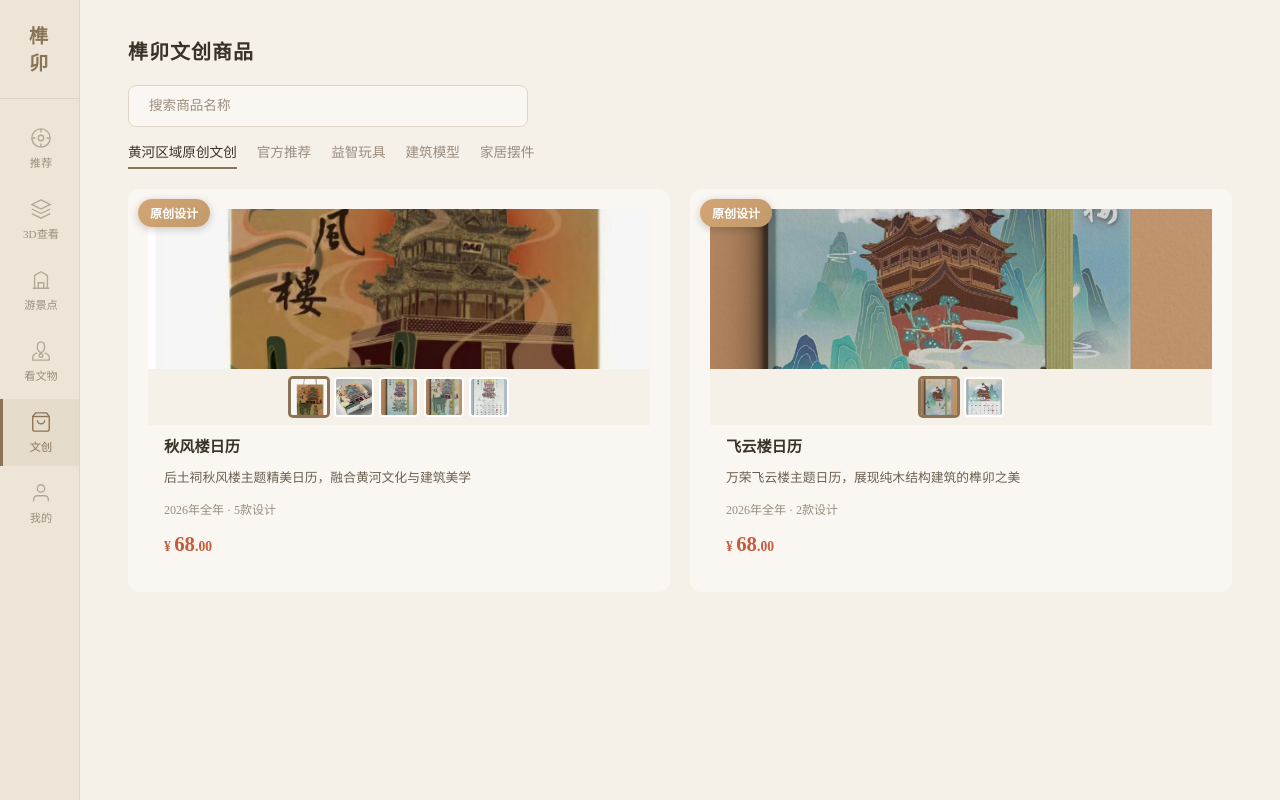
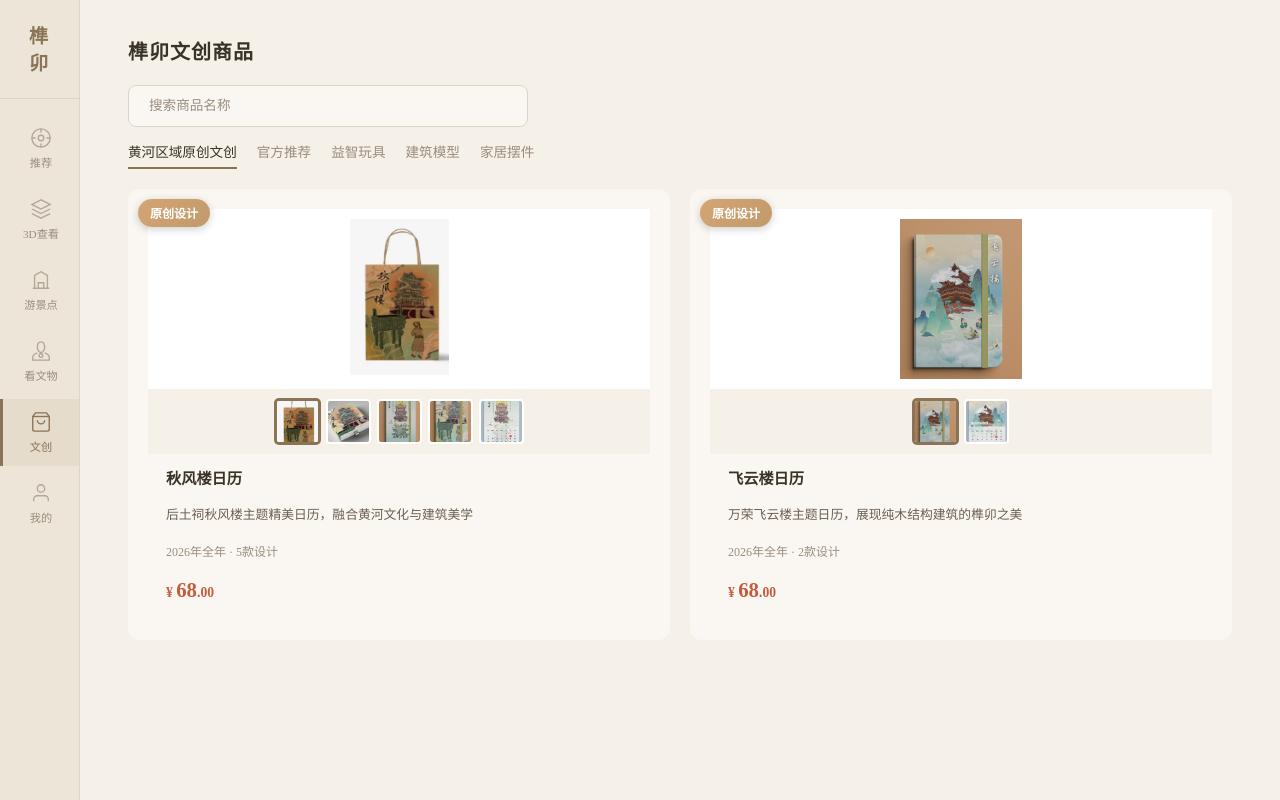
Before and after one commit to woshikatrinasunny-cmyk/sunmao-website, a Flask app: page /shop in a window 1280 px wide. Run offline with Flask 3, Linux system fonts and the light colour scheme.

Commit message:
优化商品展示：增加图片空白区域，移除占位符商品

```diff
--- a/templates/shop.html
+++ b/templates/shop.html
@@ -149,35 +149,6 @@
                 <p class="product-price">¥ <span>58</span>.00起</p>
             </div>
         </a>
-
-        <a href="#product5" class="product-item" data-category="official model" onclick="showProductDetail(event, 'product5')">
-            <div class="product-img">
-                <img src="{{ url_for('static', filename='images/placeholder.svg') }}"
-                     alt="应县木塔精密模型">
-                <div class="placeholder-text">应县木塔模型</div>
-            </div>
-            <div class="product-info">
-                <h3>应县木塔精密模型</h3>
-                <p class="product-desc">1:100比例复刻辽代应县木塔，1200+零件，纯榫卯结构</p>
-                <p class="product-sales">月销量 150+ · 好评率 100%</p>
-                <p class="product-price">¥ <span>688</span>.00起</p>
-            </div>
-        </a>
-
-        <a href="#product6" class="product-item" data-category="official model" onclick="showProductDetail(event, 'product6')">
-            <div class="product-img">
-                <img src="{{ url_for('static', filename='images/placeholder.svg') }}"
-                     alt="飞云楼榫卯模型">
-                <div class="placeholder-text">飞云楼模型</div>
-            </div>
-            <div class="product-info">
-                <h3>飞云楼榫卯模型</h3>
-                <p class="product-desc">1:60比例还原万荣飞云楼，三层四檐，斗拱结构精美</p>
-                <p class="product-sales">月销量 180+ · 好评率 98%</p>
-                <p class="product-price">¥ <span>398</span>.00起</p>
-            </div>
-        </a>
-
 
         <!-- 鲁班斗拱凳 -->
         <div class="product-item" data-category="official decor" onclick="showProductDetail(event, 'luban-dougong')">
@@ -394,18 +365,19 @@ document.addEventListener('DOMContentLoaded', function() {
 
 .gallery-main {
     width: 100%;
-    height: 160px;
+    height: 180px;
     overflow: hidden;
     background: white;
     display: flex;
     align-items: center;
     justify-content: center;
+    padding: 10px;
 }
 
 .gallery-main img {
     width: 100%;
     height: 100%;
-    object-fit: cover;
+    object-fit: contain;
     transition: transform 0.3s;
 }
 
@@ -415,16 +387,16 @@ document.addEventListener('DOMContentLoaded', function() {
 
 .gallery-thumbs {
     display: flex;
-    gap: 5px;
+    gap: 6px;
     justify-content: center;
-    padding: 8px 10px;
+    padding: 10px;
     background: var(--bg-cream);
     flex-wrap: wrap;
 }
 
 .thumb {
-    width: 40px;
-    height: 40px;
+    width: 45px;
+    height: 45px;
     border-radius: 4px;
     cursor: pointer;
     border: 2px solid transparent;
@@ -445,21 +417,21 @@ document.addEventListener('DOMContentLoaded', function() {
 
 /* 商品信息区域优化 */
 .product-info {
-    padding: 12px 16px 16px;
+    padding: 14px 18px 18px;
 }
 
 .product-info h3 {
     font-size: 0.95rem;
     font-weight: 600;
-    margin-bottom: 6px;
-    line-height: 1.3;
+    margin-bottom: 8px;
+    line-height: 1.4;
 }
 
 .product-desc {
     font-size: 0.8rem;
     color: var(--text-mid);
-    line-height: 1.5;
-    margin: 6px 0;
+    line-height: 1.6;
+    margin: 8px 0;
     display: -webkit-box;
     -webkit-line-clamp: 2;
     -webkit-box-orient: vertical;
@@ -469,14 +441,14 @@ document.addEventListener('DOMContentLoaded', function() {
 .product-sales {
     font-size: 0.75rem;
     color: var(--text-light);
-    margin: 6px 0;
+    margin: 8px 0;
 }
 
 .product-price {
     font-size: 0.85rem;
     color: var(--price-red);
     font-weight: 600;
-    margin-top: 8px;
+    margin-top: 10px;
 }
 
 .product-price span {
```
